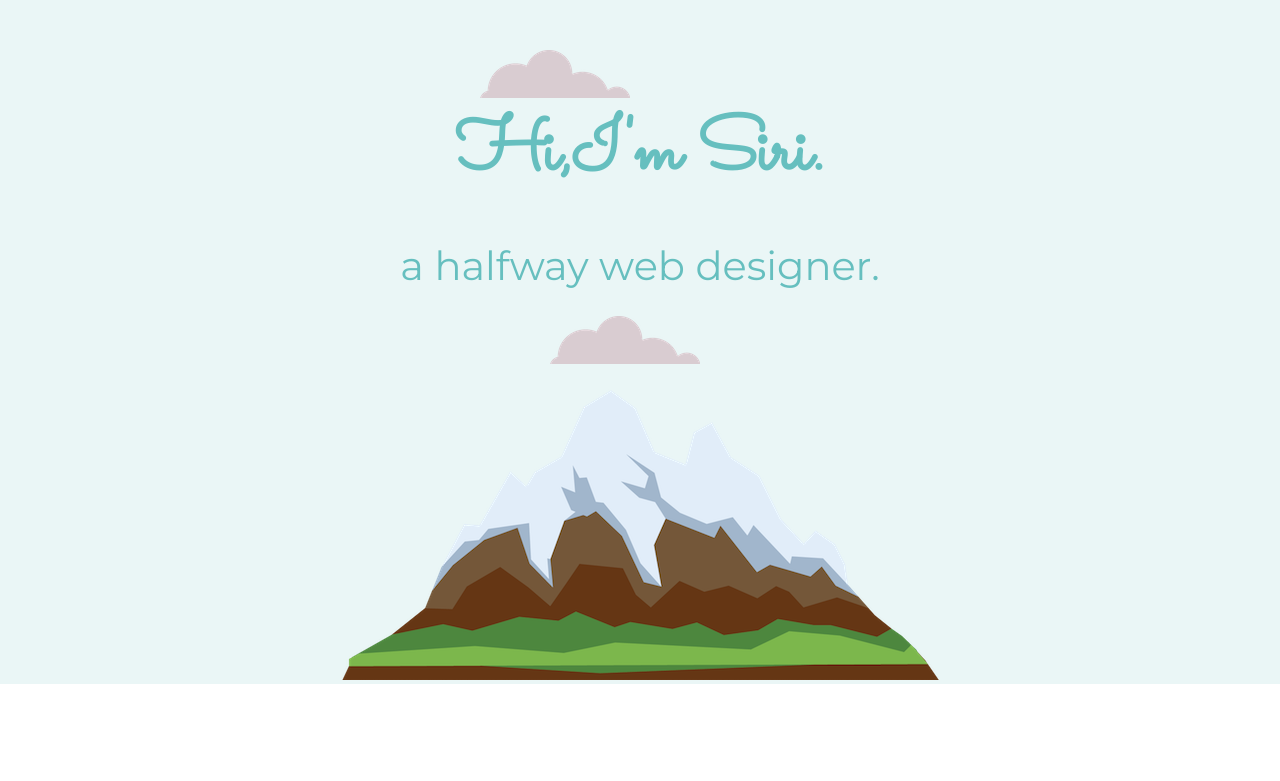
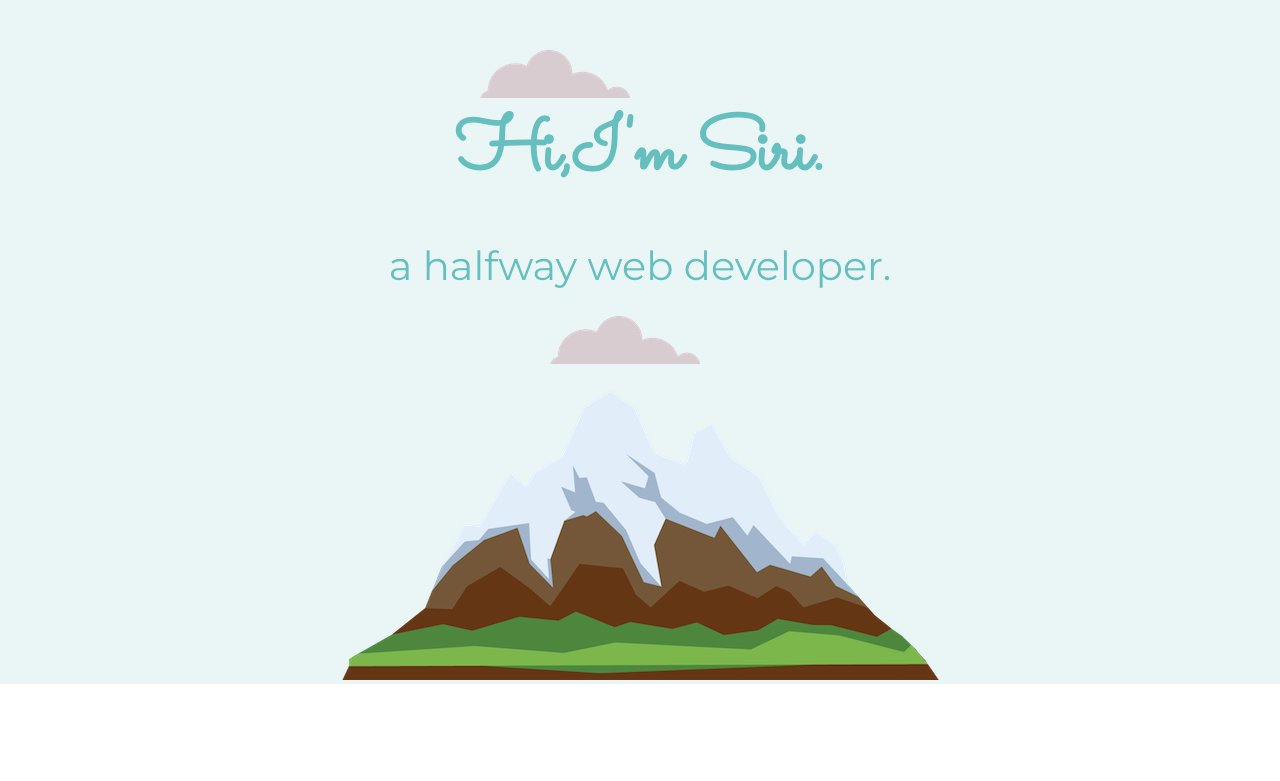
Before and after one commit to SiriChandu9/cv, a plain HTML site: page index.html in a window 1280 px wide. Shown: the top 781 px of the page. Drawn offline with Linux system fonts and the light colour scheme.

Commit message:
Update index.html

```diff
--- a/index.html
+++ b/index.html
@@ -11,7 +11,7 @@
     <div class="top-container">
       <img class="top-cloud"src="images/cloud.png" alt="cloud-img">
       <h1>Hi,I'm Siri.</h1>
-      <h2 class="pro">a halfway web designer.</h2>
+      <h2 class="pro">a halfway web developer.</h2>
       <img class="bottom-cloud"src="images/cloud.png" alt="cloud-img">
       <img src="images/mountain.png" alt="mountain-img">
   </div>
```
